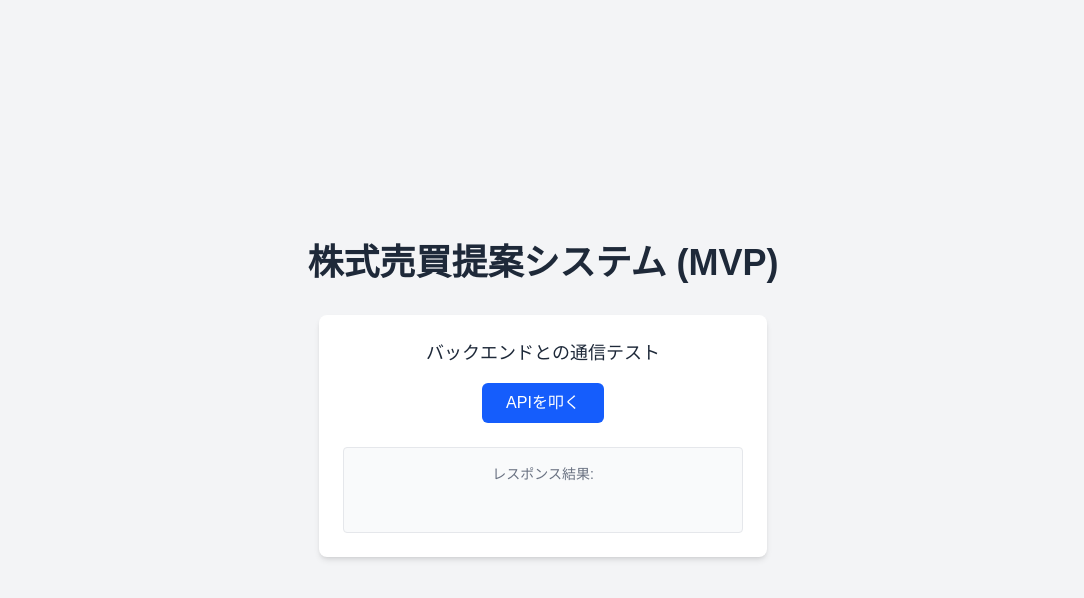
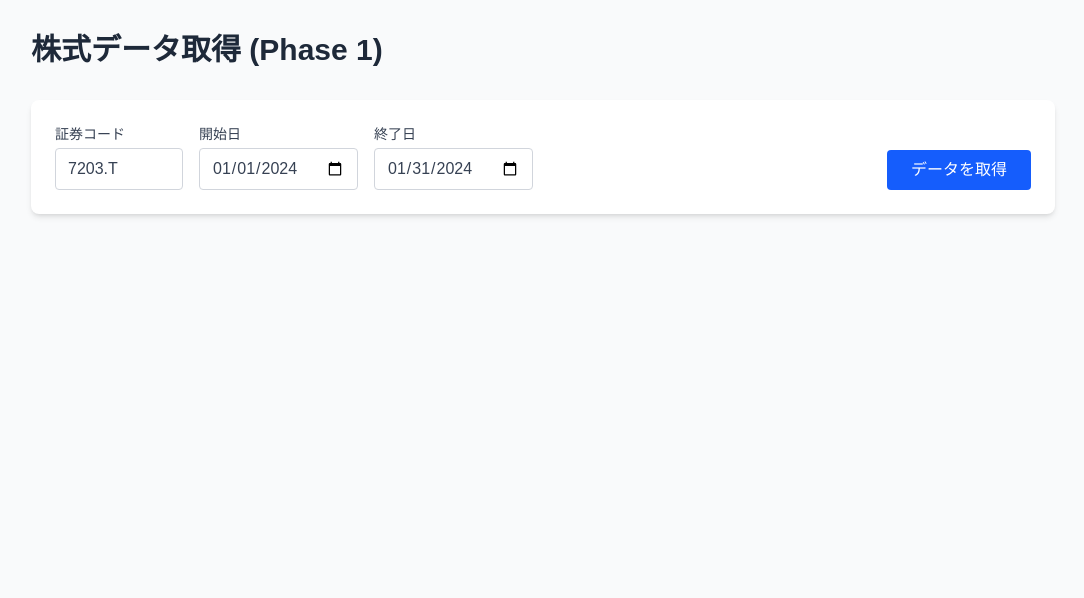
Before and after one commit to ryunote/AST-WebApp, a Next.js app in the folder frontend/: page / in a window 1280 px wide. Shown: the top 598 px of the page, without its empty margins (97-1181 px from the left). Built offline with nearby package versions, Linux system fonts and the light colour scheme.

Commit message:
fix page.tsx フロントエンドからバックエンド呼び出し 株価データ表形式で表示

```diff
--- a/frontend/app/page.tsx
+++ b/frontend/app/page.tsx
@@ -1,48 +1,170 @@
-"use client"; //ブラウザ側で動くことを宣言
+"use client";
 
 import { useState } from "react";
+import type { StockData } from "@/types";
 
 export default function Home() {
-  const [message, setMessage] = useState<string>("");
-  const [loading, setLoading] = useState<boolean>(false);
+  // フォームの状態管理
+  const [ticker, setTicker] = useState("7203.T");
+  const [startDate, setStartDate] = useState("2024-01-01");
+  const [endDate, setEndDate] = useState("2024-01-31");
 
-  const fetchMessage = async () => {
+  // データとUIの状態管理
+  const [stockData, setStockData] = useState<StockData[]>([]);
+  const [loading, setLoading] = useState(false);
+  const [error, setError] = useState<string | null>(null);
+
+  // 検索実行関数
+  const handleSearch = async (e: React.FormEvent) => {
+    e.preventDefault(); // フォーム送信時のリロードを防ぐ
     setLoading(true);
+    setError(null);
+    setStockData([]);
+
     try {
-      // バックエンド(localhost:8000)のエンドポイントを叩く
-      const res = await fetch("http://localhost:8000/");
-      const data = await res.json();
-      setMessage(data.message);
-    } catch (error) {
-      console.error("Error fetching data:", error);
-      setMessage("データの取得に失敗しました");
+      // クエリパラメータの構築
+      const params = new URLSearchParams({
+        start_date: startDate,
+        end_date: endDate,
+      });
+
+      // API呼び出し (FastAPIのエンドポイント)
+      const res = await fetch(
+        `http://localhost:8000/api/stock/${ticker}?${params.toString()}`
+      );
+
+      if (!res.ok) {
+        // 404や400エラーの処理
+        const errData = await res.json();
+        throw new Error(errData.detail || "データの取得に失敗しました");
+      }
+
+      const data: StockData[] = await res.json();
+      setStockData(data);
+    } catch (err: any) {
+      setError(err.message);
     } finally {
       setLoading(false);
     }
   };
 
   return (
-    <div className="flex flex-col items-center justify-center min-h-screen bg-gray-100 text-gray-800">
-      <h1 className="text-4xl font-bold mb-8">株式売買提案システム (MVP)</h1>
+    <div className="min-h-screen bg-gray-50 p-8">
+      <div className="max-w-5xl mx-auto">
+        <h1 className="text-3xl font-bold text-gray-800 mb-8">
+          株式データ取得 (Phase 1)
+        </h1>
 
-      <div className="p-6 bg-white rounded-lg shadow-md w-full max-w-md text-center">
-        <p className="mb-4 text-lg">バックエンドとの通信テスト</p>
+        {/* --- 検索フォームエリア --- */}
+        <form
+          onSubmit={handleSearch}
+          className="bg-white p-6 rounded-lg shadow-md mb-8 flex flex-wrap gap-4 items-end"
+        >
+          {/* 証券コード入力 */}
+          <div>
+            <label className="block text-sm font-medium text-gray-700 mb-1">
+              証券コード
+            </label>
+            <input
+              type="text"
+              value={ticker}
+              onChange={(e) => setTicker(e.target.value)}
+              className="border border-gray-300 rounded px-3 py-2 w-32 focus:ring-2 focus:ring-blue-500 outline-none text-gray-700"
+              placeholder="7203.T"
+              required
+            />
+          </div>
 
-        <button
-          onClick={fetchMessage}
-          disabled={loading}
-          className="px-6 py-2 bg-blue-600 text-white rounded-md hover:bg-blue-700 disabled:bg-gray-400 transition"
-        >
-          {loading ? "通信中..." : "APIを叩く"}
-        </button>
+          {/* 開始日 */}
+          <div>
+            <label className="block text-sm font-medium text-gray-700 mb-1">
+              開始日
+            </label>
+            <input
+              type="date"
+              value={startDate}
+              onChange={(e) => setStartDate(e.target.value)}
+              className="border border-gray-300 rounded px-3 py-2 text-gray-700"
+              required
+            />
+          </div>
 
-        {/* 結果表示エリア */}
-        <div className="mt-6 p-4 border border-gray-200 rounded bg-gray-50">
-          <p className="text-sm text-gray-500 mb-1">レスポンス結果:</p>
-          <p className="text-xl font-semibold text-blue-600 min-h-[1.75rem]">
-            {message}
-          </p>
-        </div>
+          {/* 終了日 */}
+          <div>
+            <label className="block text-sm font-medium text-gray-700 mb-1">
+              終了日
+            </label>
+            <input
+              type="date"
+              value={endDate}
+              onChange={(e) => setEndDate(e.target.value)}
+              className="border border-gray-300 rounded px-3 py-2 text-gray-700"
+              required
+            />
+          </div>
+
+          {/* 検索ボタン */}
+          <button
+            type="submit"
+            disabled={loading}
+            className="bg-blue-600 text-white px-6 py-2 rounded hover:bg-blue-700 disabled:bg-gray-400 transition ml-auto"
+          >
+            {loading ? "取得中..." : "データを取得"}
+          </button>
+        </form>
+
+        {/* --- 結果表示エリア --- */}
+
+        {/* エラーメッセージ */}
+        {error && (
+          <div className="bg-red-50 border border-red-200 text-red-600 p-4 rounded mb-6">
+            {error}
+          </div>
+        )}
+
+        {/* データテーブル */}
+        {stockData.length > 0 && (
+          <div className="bg-white rounded-lg shadow overflow-hidden">
+            <div className="overflow-x-auto">
+              <table className="min-w-full divide-y divide-gray-200">
+                <thead className="bg-gray-100">
+                  <tr>
+                    <th className="px-6 py-3 text-left text-xs font-medium text-gray-500 uppercase tracking-wider">Date</th>
+                    <th className="px-6 py-3 text-right text-xs font-medium text-gray-500 uppercase tracking-wider">Open</th>
+                    <th className="px-6 py-3 text-right text-xs font-medium text-gray-500 uppercase tracking-wider">High</th>
+                    <th className="px-6 py-3 text-right text-xs font-medium text-gray-500 uppercase tracking-wider">Low</th>
+                    <th className="px-6 py-3 text-right text-xs font-medium text-gray-500 uppercase tracking-wider">Close</th>
+                    <th className="px-6 py-3 text-right text-xs font-medium text-gray-500 uppercase tracking-wider">Volume</th>
+                  </tr>
+                </thead>
+                <tbody className="bg-white divide-y divide-gray-200">
+                  {stockData.map((row, index) => (
+                    <tr key={index} className="hover:bg-gray-50">
+                      <td className="px-6 py-4 whitespace-nowrap text-sm text-gray-900 font-medium">
+                        {row.Date}
+                      </td>
+                      <td className="px-6 py-4 whitespace-nowrap text-sm text-gray-500 text-right">
+                        {row.Open.toLocaleString()}
+                      </td>
+                      <td className="px-6 py-4 whitespace-nowrap text-sm text-gray-500 text-right">
+                        {row.High.toLocaleString()}
+                      </td>
+                      <td className="px-6 py-4 whitespace-nowrap text-sm text-gray-500 text-right">
+                        {row.Low.toLocaleString()}
+                      </td>
+                      <td className="px-6 py-4 whitespace-nowrap text-sm text-blue-600 font-semibold text-right">
+                        {row.Close.toLocaleString()}
+                      </td>
+                      <td className="px-6 py-4 whitespace-nowrap text-sm text-gray-500 text-right">
+                        {row.Volume.toLocaleString()}
+                      </td>
+                    </tr>
+                  ))}
+                </tbody>
+              </table>
+            </div>
+          </div>
+        )}
       </div>
     </div>
   );
--- /dev/null
+++ b/frontend/types/index.ts
@@ -0,0 +1,17 @@
+// 株価データの型定義
+export type StockData = {
+  Date: string;
+  Open: number;
+  High: number;
+  Low: number;
+  Close: number;
+  "Adj Close": number; // スペースが含まれるキーは引用符で囲む
+  Volume: number;
+};
+
+// 検索フォームの入力値の型
+export type SearchParams = {
+  ticker: string;
+  startDate: string;
+  endDate: string;
+};
```
